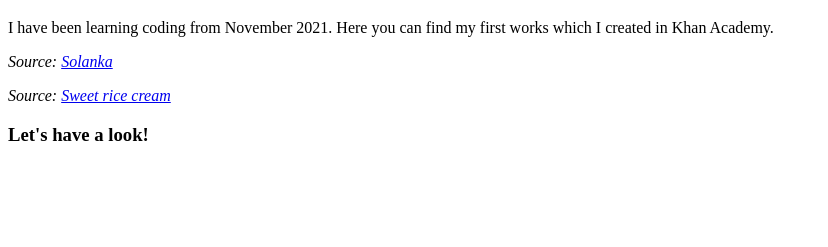
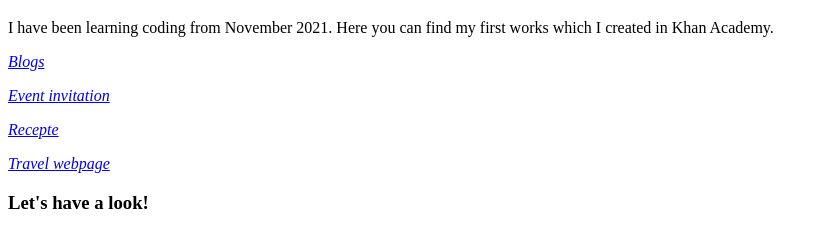
Before and after one commit to ritmatirumniece/ritmasfirsttry.github.io, a plain HTML site: page index.html in a window 1280 px wide. Shown: the part 61-308 px from the top of the page, without its empty margins (0-828 px from the left). Drawn offline with Linux system fonts and the light colour scheme.

Commit message:
Update index.html

```diff
--- a/index.html
+++ b/index.html
@@ -1,7 +1,7 @@
 <!DOCTYPE html>
 <html>
     <head>
-        <title>Spin-off of "Project: Ritma is trying coding"</title>
+        <title>"Project: Ritma is trying coding"</title>
         <meta charset="utf-8">
         <style>
         h1 {
@@ -17,11 +17,10 @@
         <p>I have been learning coding from November 2021. Here you can find my first works which I created in Khan Academy. </p>
 
 
-    <p><em>Source: <a href="https://receptes.tvnet.lv/recepte/1031-galas-solanka">Solanka</a></em></p>
-
-
-
-    <p><em>Source: <a href="https://receptes.tvnet.lv/recepte/17022-saldais-risu-krems">Sweet rice cream</a></em></p>
+    <p><em><a href="blog.html">Blogs</a></em></p>
+    <p><em><a href="eventinvitation.html">Event invitation</a></em></p>
+    <p><em><a href="recepte.html">Recepte</a></em></p>
+    <p><em><a href="travelwebpage.html">Travel webpage</a></em></p>
 
     <h3><strong>Let's have a look!</strong></h3>
 
```
